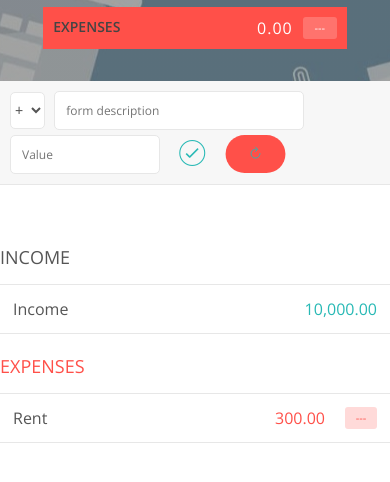
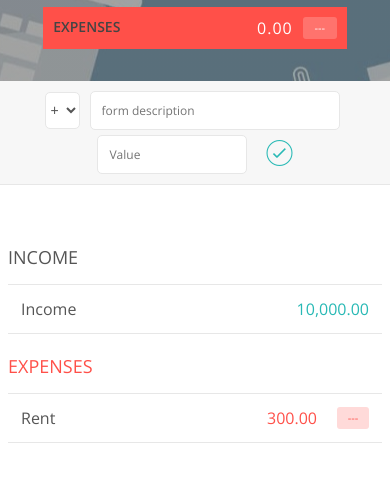
Before and after one commit to webcodeed/Budgety, a plain HTML site: page index.html in a window 390 px wide. Shown: the part 170-652 px from the top of the page. Drawn offline with nearby package versions, Linux system fonts and the light colour scheme.

Commit message:
updated the meta tag in html, and the reset__btn in css

```diff
--- a/index.html
+++ b/index.html
@@ -2,6 +2,7 @@
 <html lang="en">
     <head>
         <meta charset="UTF-8" />
+        <meta name="viewport" content="width=device-width, initial-scale=1.0" />
         <link
             href="https://fonts.googleapis.com/css?family=Open+Sans:300,400,600"
             rel="stylesheet"
--- a/style.css
+++ b/style.css
@@ -350,7 +350,6 @@ h2 {
 }
 
 @media screen and (max-width: 600px) {
-
     /* top */
 
     .body {
@@ -363,9 +362,9 @@ h2 {
     .reset__btn {
         background-color: #ff5049;
         font-size: 15px;
-        top: 19rem;
-        left: 14rem;
-				padding: .7rem 1.5rem;
+        top: 4.3rem;
+        left: 2.2rem;
+        padding: 0.7rem 1.5rem;
     }
     .budget__title {
         font-size: 20px;
@@ -385,9 +384,10 @@ h2 {
     .form {
         padding: 10px;
     }
-    .form__container {
+    /* .form__container {
+        padding: 15px;
         text-align: left;
-    }
+    } */
     .form__type {
         width: 35px;
         height: 37px;
@@ -414,9 +414,9 @@ h2 {
 
     /* list items */
 
-.container{
+    .container {
+        padding: 0 .5rem;
         flex-direction: column;
         gap: 20px;
     }
-
 }
```
Lines whose indentation alone changed are shown as unchanged.
